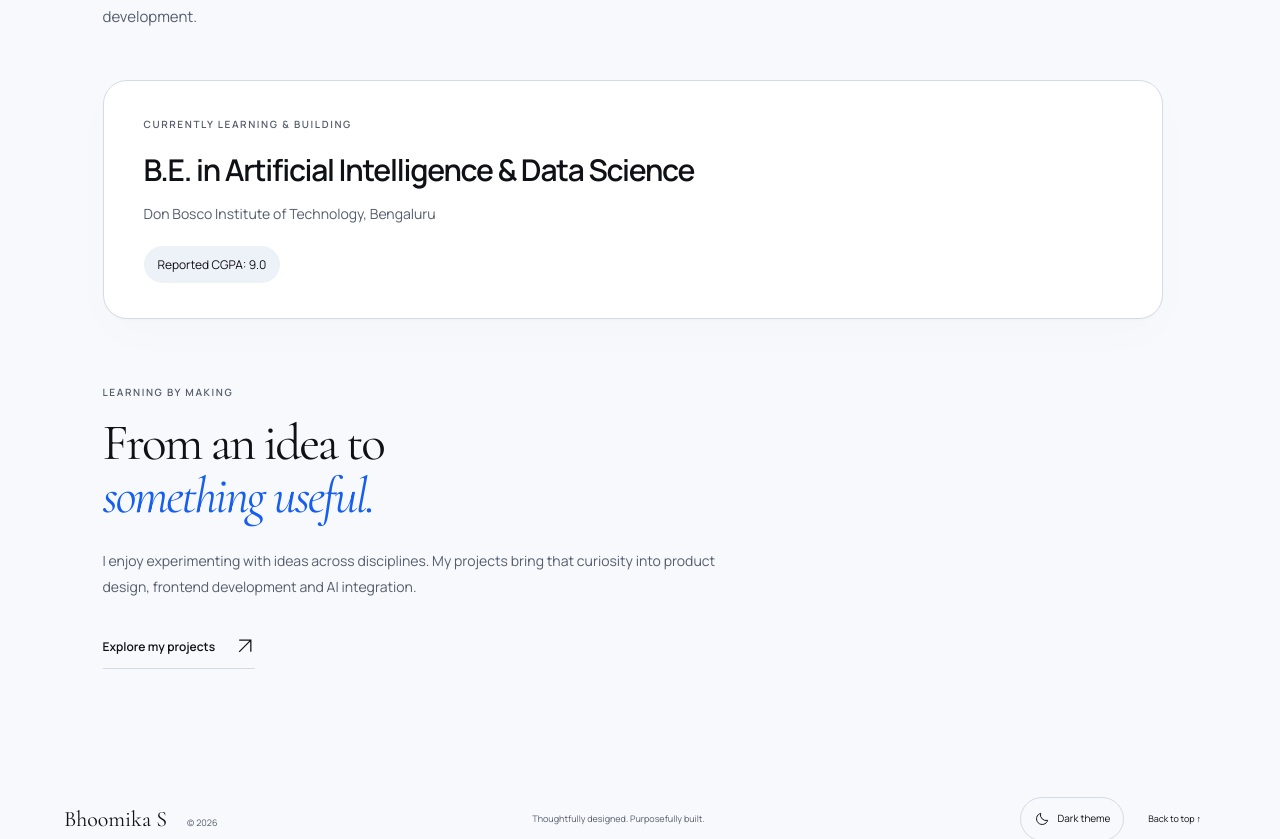
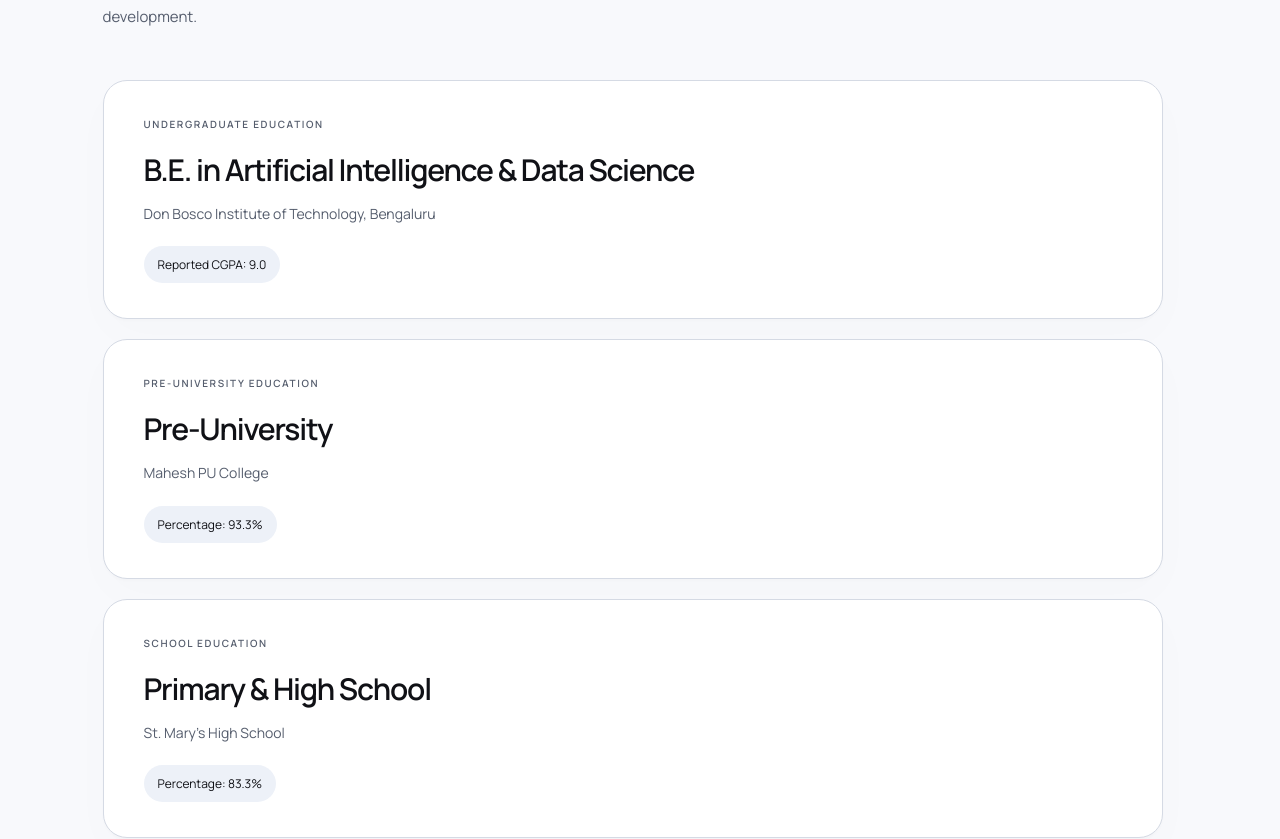
Before and after one commit to bbhoomikasb11-design/Portfolio, a React (Vite) app: page /education in a window 1280 px wide. Shown: the part 424-1263 px from the top of the page. Built offline with nearby package versions, Linux system fonts and the light colour scheme.

Commit message:
Add pre-university and school education details

```diff
--- a/src/components/Education.tsx
+++ b/src/components/Education.tsx
@@ -1,12 +1,14 @@
-import { profile } from "../data/profile";
-export default function Education({ page = false }: { page?: boolean }) {
-  const Heading = page ? "h2" : "h3";
+import type { EducationEntry } from "../data/education";
+
+export default function Education({ entry }: { entry: EducationEntry }) {
   return (
-    <div className="education" data-reveal="">
-      <p className="eyebrow">CURRENTLY LEARNING & BUILDING</p>
-      <Heading>{profile.education}</Heading>
-      <p>{profile.institution}</p>
-      <span>Reported CGPA: {profile.cgpa}</span>
-    </div>
+    <article className="education-card" data-reveal="">
+      <div className="education">
+        <p className="eyebrow">{entry.level}</p>
+        <h2>{entry.qualification}</h2>
+        <p>{entry.institution}</p>
+        <span>{entry.result}</span>
+      </div>
+    </article>
   );
 }
--- /dev/null
+++ b/src/data/education.ts
@@ -0,0 +1,30 @@
+import { profile } from "./profile";
+
+export interface EducationEntry {
+  level: string;
+  qualification: string;
+  institution: string;
+  result: string;
+}
+
+// Supplied by Bhoomika. Years, examination boards and study streams are not assumed.
+export const education: EducationEntry[] = [
+  {
+    level: "UNDERGRADUATE EDUCATION",
+    qualification: profile.education,
+    institution: profile.institution,
+    result: `Reported CGPA: ${profile.cgpa}`,
+  },
+  {
+    level: "PRE-UNIVERSITY EDUCATION",
+    qualification: "Pre-University",
+    institution: "Mahesh PU College",
+    result: "Percentage: 93.3%",
+  },
+  {
+    level: "SCHOOL EDUCATION",
+    qualification: "Primary & High School",
+    institution: "St. Mary's High School",
+    result: "Percentage: 83.3%",
+  },
+];
--- a/src/pages/EducationPage.tsx
+++ b/src/pages/EducationPage.tsx
@@ -1,5 +1,6 @@
 import { Link } from "react-router-dom";
 import Education from "../components/Education";
+import { education } from "../data/education";
 import { Arrow } from "../components/Icons";
 
 export default function EducationPage() {
@@ -17,9 +18,9 @@
           development.
         </p>
       </header>
-      <div className="education-card">
-        <Education page />
-      </div>
+      {education.map((entry) => (
+        <Education key={entry.institution} entry={entry} />
+      ))}
       <div className="learning-note" data-reveal="">
         <p className="eyebrow">LEARNING BY MAKING</p>
         <h2>
--- a/src/styles/sections.css
+++ b/src/styles/sections.css
@@ -370,3 +370,8 @@
     font-size: 28px;
   }
 }
+
+/* Keep the education history together as a readable sequence. */
+.education-card + .education-card {
+  margin-top: 20px;
+}
```
Also changed, not shown: 4 other files (tests, documents, lock files or other folders).
